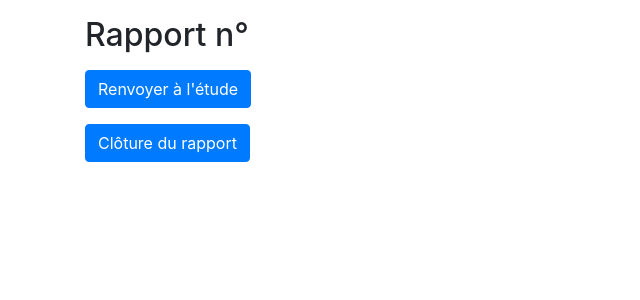
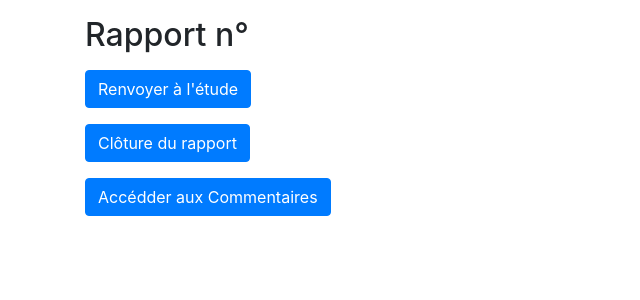
Before and after one commit to Yiwei-CHEN123/PHP-Projet, a PHP site: page /rapport.php in a window 1280 px wide. Shown: the top 300 px of the page, without its empty margins (0-640 px from the left). Run offline with PHP 8.4, Linux system fonts and the light colour scheme; the visitor is signed in with stand-in values (Sample User, id 1).

Commit message:
Update rapport.php

```diff
--- a/rapport.php
+++ b/rapport.php
@@ -25,21 +25,26 @@
         <div class="container">
         <?php
         $num_rapport = filter_input(INPUT_GET, 'num_rapport', FILTER_VALIDATE_INT);
+        $_SESSION['NumeroR'] = $num_rapport;
+        $_SESSION['NumeroR'] = $num_rapport;
         if (isset($_SESSION['IDPoste']) == FALSE){
             die('<p>Vous ne pouvez pas accéder à cette page</p>');
         } elseif($_SESSION['IDPoste'] == '1') {
             echo('<p><h2>Rapport n°'.$num_rapport.'</h2></p>');
             echo('<p><a role="button" class="btn btn-primary" href="tableau_de_bord/renvoyer.php?num_rapport='.$num_rapport.'">Renvoyer à l\'étude</a></p>');
             echo('<p><a role="button" class="btn btn-primary" href="tableau_de_bord/cloturer.php?num_rapport='.$num_rapport.'">Clôture du rapport</a></p>');
+            echo('<p><a role="button" class="btn btn-primary" href="commentaire.php">Accédder aux Commentaires</a></p>');
         } elseif($_SESSION['IDPoste'] == '2') {
             echo('<p><h2>Rapport n°'.$num_rapport.'</h2></p>');
             echo('<p><a role="button" class="btn btn-primary" href="tableau_de_bord/synthese.php?num_rapport='.$num_rapport.'">Rédiger la synthèse du rapport</a></p>');
             echo('<p><a role="button" class="btn btn-primary" href="tableau_de_bord/renvoyer.php?num_rapport='.$num_rapport.'">Renvoyer à l\'étude</a></p>');
             echo('<p><a role="button" class="btn btn-primary" href="tableau_de_bord/envoyer_dir.php?num_rapport='.$num_rapport.'">Envoyer au directeur</a></p>');
+            echo('<p><a role="button" class="btn btn-primary" href="commentaire.php">Accédder aux Commentaires</a></p>');
         } elseif($_SESSION['IDPoste'] == '6' || $_SESSION('IDPoste') == '7'){
             echo('<p><h2>Rapport n°'.$num_rapport.'</h2>');
             echo('<p><a role="button" class="btn btn-primary" href="tableau_de_bord/ajout_indic.php?num_rapport='.$num_rapport.'">Ajouter un indicateur déjà connu au rapport</a></p>');
             echo('<p><a role="button" class="btn btn-primary" href="tableau_de_bord/ajout_new_indic.php?num_rapport='.$num_rapport.'">Ajouter un nouvel indicateur (SQL)</a></p>');
+            echo('<p><a role="button" class="btn btn-primary" href="commentaire.php">Accédder aux Commentaires</a></p>');
         }
         ?>
         </div>
```
